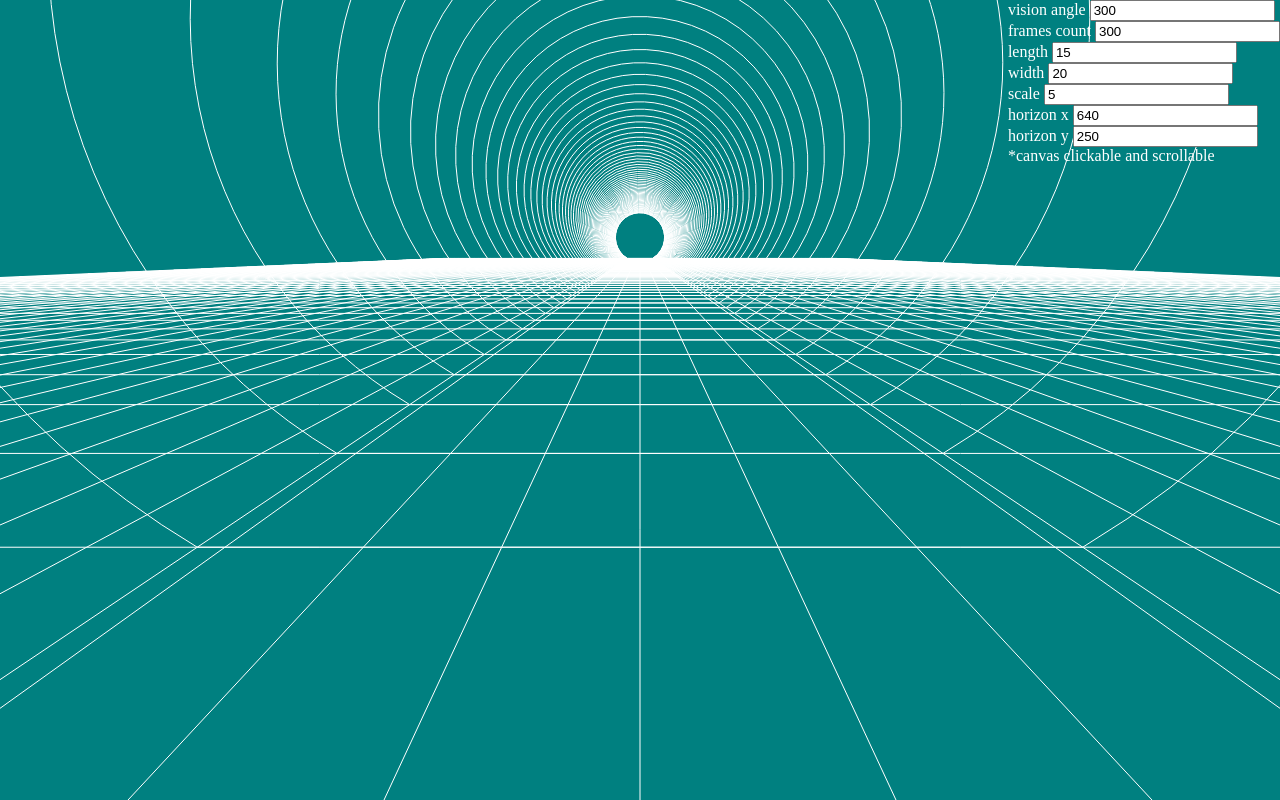
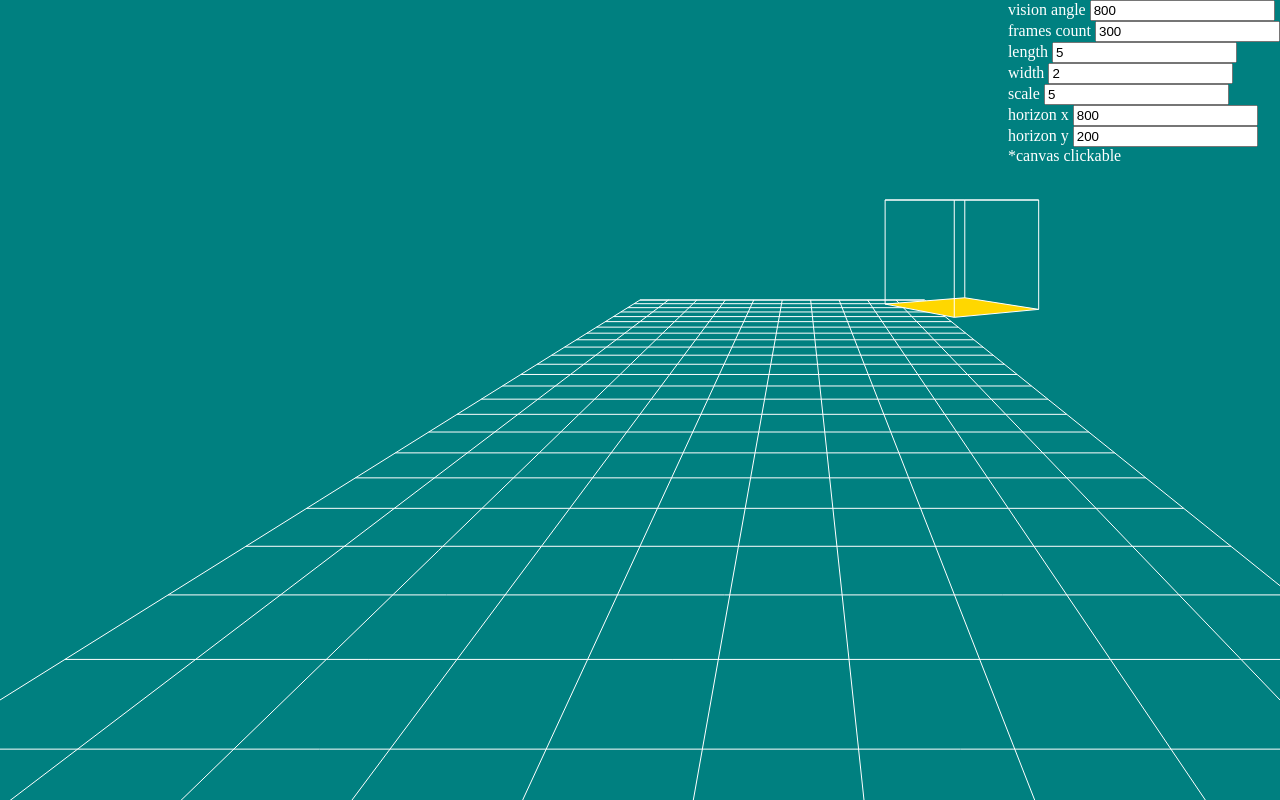
Before and after one commit to NookieGrey/perspective, a website with bundled scripts: page index.html in a window 1280 px wide. Built offline with nearby package versions, Linux system fonts and the light colour scheme.

Commit message:
refact cube Angle cube color WIP

```diff
--- a/Perspective.js
+++ b/Perspective.js
@@ -1,79 +1,35 @@
-function Solid() {
+import {Constants} from './defaultSettings.js';
 
-}
+Point.distanceY = function (distance) {
+  const OD_ = distance + Constants.pd;
 
-Solid.distanceY = function (distance) {
-    var X = distance + Settings.pd;
-    var x = distance;
-    var Y = Settings.canvasHeight - Settings.horizonY;
-    return Y * x / X;
+  return Constants.DD_ / OD_ * distance;
 };
 
-Solid.distanceX = function (distance, distanceY) {
-    var y = distanceY;
-    var Y = Settings.canvasHeight - Settings.horizonY;
-    var X = distance - Settings.horizonX;
-    return y / Y * X;
+Point.distanceX = function (distance, distanceY) {
+  // Constants.DD_ / (Constants.DD_ - distanceY) = (distance - Constants.horizonX) / (result - Constants.horizonX)
+  // (result - Constants.horizonX) = (distance - Constants.horizonX) / Constants.DD_ * (Constants.DD_ - distanceY)
+  // result = Constants.horizonX + (distance - Constants.horizonX) / Constants.DD_ * (Constants.DD_ - distanceY)
+
+  return Constants.horizonX + (distance - Constants.horizonX) / Constants.DD_ * (Constants.DD_ - distanceY);
 };
 
-Solid.distanceZ = function (H, distanceY) {
-    var Y = Settings.canvasHeight - Settings.horizonY;
-    var y = Y - distanceY;
-    return y / Y * H;
+Point.distanceZ = function (H, distance, distanceX) {
+  // (distance - Constants.horizonX) / (distanceY - Constants.horizonX) = H / result;
+  return H / (distance - Constants.horizonX) * (distanceX - Constants.horizonX)
 };
 
-function Point(x, y, z, options) {
-    this._x = x || 0;
-    this._y = y || 0;
-    this._z = z || 0;
-    this.options = options || {};
-    this.options.color = this.options.color || 'gold';
+export function Point(x, y, z = 0) {
+  const Y = Point.distanceY(y);
+  const X = Point.distanceX(x, Y);
 
-    var Y = Point.distanceY(y);
-    var X = Point.distanceX(x, Y);
+  const Z = Point.distanceZ(z,x, X);
 
-    var Z = Point.distanceZ(z, Y);
+  this.x = X;
+  this.y = Y;
+  this.z = z;
 
-    this.x = X;
-    this.y = Y;
-    this.z = Z;
-
-    this.X = x - X;
-    this.Y = Settings.canvasHeight - Y;
-    this.Z = Settings.canvasHeight - Y - Z;
+  this.X = X;
+  this.Y = Constants.canvasHeight - Y;
+  this.Z = Constants.canvasHeight - Y - Z;
 }
-
-for (var key in Solid) {
-    if (Solid.hasOwnProperty(key)) Point[key] = Solid[key]
-}
-
-Point.prototype.draw = function () {
-    ctx.fillStyle = 'gold';
-    ctx.beginPath();
-    ctx.arc(this.X, this.Z, 3, 0, Math.PI * 2, true);
-    ctx.fill();
-};
-
-Point.prototype.drawProjection = function () {
-    ctx.strokeStyle = this.options.color;
-    ctx.beginPath();
-    ctx.moveTo(this.X, this.Y);
-    ctx.lineTo(this.X, this.Z);
-    ctx.stroke();
-};
-
-function Segment(A, B, options) {
-    this._A = A;
-    this._B = B;
-
-    this.options = options || {};
-    this.options.color = this.options.color || 'gold';
-}
-
-Segment.prototype.draw = function () {
-    ctx.strokeStyle = this.options.color;
-    ctx.beginPath();
-    ctx.moveTo(this._A.x, this._B.z);
-    ctx.lineTo(this._B.x, this._B.z);
-    ctx.stroke();
-};
--- a/Settings.js
+++ /dev/null
@@ -1,9 +0,0 @@
-var Settings = {
-    horizonY: 250,
-    horizonX: 640,
-    frameCount: 300,
-    pd: 300,
-    mostDistanceX: 15,
-    mostDistanceY: 20,
-    scale: 5
-};
--- /dev/null
+++ b/defaultSettings.js
@@ -0,0 +1,17 @@
+export const Constants = {
+  "frameCount": 300,
+  "pd": 800,
+  "mostDistanceX": 5,
+  "mostDistanceY": 2,
+  "scale": 5
+}
+
+Constants.canvasWidth = window.innerWidth;
+Constants.canvasHeight = window.innerHeight;
+
+Constants.horizonX = 800 || Constants.canvasWidth / 2;
+Constants.horizonY = 200 || Constants.canvasHeight / 2;
+
+Constants.step = Constants.canvasWidth / Constants.scale;
+
+Constants.DD_ = Constants.canvasHeight - Constants.horizonY;
--- /dev/null
+++ b/form.js
@@ -0,0 +1,97 @@
+import {Constants} from "./defaultSettings.js";
+
+export function addListeners(canvas) {
+  var form;
+
+  document.addEventListener("DOMContentLoaded", function () {
+    var body = document.body;
+
+    body.appendChild(canvas);
+
+    form = document.getElementById('settings');
+    form.addEventListener('submit', function (event) {
+      event.preventDefault();
+    });
+
+    var $pd = form.pd;
+    $pd.value = Constants.pd;
+    $pd.addEventListener('change', function () {
+      var value = +this.value;
+      if (value > 0) {
+        Constants.pd = value;
+      }
+    });
+
+    var $frameCount = form['frame-count'];
+    $frameCount.value = Constants.frameCount;
+    $frameCount.addEventListener('change', function () {
+      var value = +this.value;
+      if (value > 0) {
+        Constants.frameCount = value;
+      }
+    });
+
+    var $distanceX = form['distance-x'];
+    $distanceX.value = Constants.mostDistanceX;
+    $distanceX.addEventListener('change', function () {
+      var value = +this.value;
+      if (value > 0) {
+        Constants.mostDistanceX = value;
+      }
+    });
+
+    var $distanceY = form['distance-y'];
+    $distanceY.value = Constants.mostDistanceY;
+    $distanceY.addEventListener('change', function () {
+      var value = +this.value;
+      if (value >= 0) {
+        Constants.mostDistanceY = value;
+      }
+    });
+
+    var $scale = form['scale'];
+    $scale.value = Constants.scale;
+    $scale.addEventListener('change', function () {
+      var value = +this.value;
+      if (value >= 0) {
+        Constants.scale = value;
+        Constants.step = Constants.canvasWidth / Constants.scale;
+      }
+    });
+
+    var $horizonX = form['horizon-x'];
+    $horizonX.value = Constants.horizonX;
+    $horizonX.addEventListener('change', function () {
+      Constants.horizonX = +this.value;
+    });
+
+    var $horizonY = form['horizon-y'];
+    $horizonY.value = Constants.horizonY;
+    $horizonY.addEventListener('change', function () {
+      Constants.horizonY = +this.value;
+    });
+
+    canvas.addEventListener('click', function (event) {
+      Constants.horizonY = event.layerY;
+      Constants.horizonX = event.layerX;
+
+      var $horizonX = form['horizon-x'];
+      $horizonX.value = Constants.horizonX;
+
+      var $horizonY = form['horizon-y'];
+      $horizonY.value = Constants.horizonY;
+
+      Constants.DD_ = Constants.canvasHeight - Constants.horizonY;
+    });
+    //
+    // canvas.addEventListener('wheel', function (event) {
+    //   var delta = event.deltaY > 0 ? 10 : -10;
+    //   var cpd = Constants.pd + delta;
+    //   if (cpd > 0) {
+    //     Constants.pd = cpd;
+    //   }
+    //   var $pd = form.pd;
+    //   $pd.value = Constants.pd;
+    // });
+  });
+}
--- a/index.js
+++ b/index.js
@@ -1,3 +1,7 @@
+import {Constants} from './defaultSettings.js';
+import {Point} from "./Perspective.js";
+import {addListeners} from "./form.js";
+
 CanvasRenderingContext2D.prototype.clear =
   CanvasRenderingContext2D.prototype.clear || function (preserveTransform) {
     if (preserveTransform) {
@@ -13,136 +17,42 @@ CanvasRenderingContext2D.prototype.clear =
   };
 
 
-Settings.canvasWidth = window.innerWidth;
-Settings.canvasHeight = window.innerHeight;
-Settings.step = Settings.canvasWidth / Settings.scale;
+const canvas = document.createElement('canvas');
+canvas.width = Constants.canvasWidth;
+canvas.height = Constants.canvasHeight;
 
-var canvas = document.createElement('canvas');
-canvas.width = Settings.canvasWidth;
-canvas.height = Settings.canvasHeight;
+const ctx = Constants.ctx = canvas.getContext("2d");
 
-var ctx = Settings.ctx = canvas.getContext("2d");
-var form;
-
-(function addListeners() {
-    document.addEventListener("DOMContentLoaded", function () {
-        var body = document.body;
-
-        body.appendChild(canvas);
-
-        form = document.getElementById('settings');
-        form.addEventListener('submit', function (event) {
-            event.preventDefault();
-        });
-
-        var $pd = form.pd;
-        $pd.value = Settings.pd;
-        $pd.addEventListener('change', function () {
-            var value = +this.value;
-            if (value > 0) {
-                Settings.pd = value;
-            }
-        });
-
-        var $frameCount = form['frame-count'];
-        $frameCount.value = Settings.frameCount;
-        $frameCount.addEventListener('change', function () {
-            var value = +this.value;
-            if (value > 0) {
-                Settings.frameCount = value;
-            }
-        });
-
-        var $distanceX = form['distance-x'];
-        $distanceX.value = Settings.mostDistanceX;
-        $distanceX.addEventListener('change', function () {
-            var value = +this.value;
-            if (value > 0) {
-                Settings.mostDistanceX = value;
-            }
-        });
-
-        var $distanceY = form['distance-y'];
-        $distanceY.value = Settings.mostDistanceY;
-        $distanceY.addEventListener('change', function () {
-            var value = +this.value;
-            if (value >= 0) {
-                Settings.mostDistanceY = value;
-            }
-        });
-
-        var $scale = form['scale'];
-        $scale.value = Settings.scale;
-        $scale.addEventListener('change', function () {
-            var value = +this.value;
-            if (value >= 0) {
-                Settings.scale = value;
-                Settings.step = Settings.canvasWidth / Settings.scale;
-            }
-        });
-
-        var $horizonX = form['horizon-x'];
-        $horizonX.value = Settings.horizonX;
-        $horizonX.addEventListener('change', function () {
-            Settings.horizonX = +this.value;
-        });
-
-        var $horizonY = form['horizon-y'];
-        $horizonY.value = Settings.horizonY;
-        $horizonY.addEventListener('change', function () {
-            Settings.horizonY = +this.value;
-        });
-
-        canvas.addEventListener('click', function (event) {
-            Settings.horizonY = event.layerY;
-            Settings.horizonX = event.layerX;
-
-            var $horizonX = form['horizon-x'];
-            $horizonX.value = Settings.horizonX;
-
-            var $horizonY = form['horizon-y'];
-            $horizonY.value = Settings.horizonY;
-        });
-
-        canvas.addEventListener('wheel', function (event) {
-            var delta = event.deltaY > 0 ? 10 : -10;
-            var cpd = Settings.pd + delta;
-            if (cpd > 0) {
-                Settings.pd = cpd;
-            }
-            var $pd = form.pd;
-            $pd.value = Settings.pd;
-        });
-    });
-})()
-
+addListeners(canvas);
 
 function draw(time) {
   ctx.clear();
 
-    var frame = (time) % Settings.frameCount;
-    var maxDistance = Settings.canvasWidth * Settings.mostDistanceX;
-    var count = Settings.scale * Settings.mostDistanceX;
+  const maxDistance = Constants.canvasWidth * Constants.mostDistanceX;
+  const count = Constants.scale * Constants.mostDistanceX;
 
-    var leftEnd = 0 - (Settings.mostDistanceY - 1) / 2 * Settings.canvasWidth;
-    var rightEnd = Settings.canvasWidth + (Settings.mostDistanceY - 1) / 2 * Settings.canvasWidth;
+  const leftEnd = 0 - (Constants.mostDistanceY - 1) / 2 * Constants.canvasWidth;
+  const rightEnd = Constants.canvasWidth + (Constants.mostDistanceY - 1) / 2 * Constants.canvasWidth;
 
   function getDistance(index) {
     if (index === count) return maxDistance;
-        var order = maxDistance * index / count;
+    const order = maxDistance * index / count;
 
-        var step = (1 - frame / Settings.frameCount) * Settings.step;
+    const frame = time % Constants.frameCount;
+    const step = (1 - frame / Constants.frameCount) * Constants.step;
     return order + step;
   }
+
+  const Z = -300;
 
   (function drawHorizonLines() {
     ctx.beginPath();
     ctx.strokeStyle = 'white';
-        for (var i = 0; i <= count; i++) {
-            var distance = getDistance(i);
+    for (let i = 0; i <= count; i++) {
+      const distance = getDistance(i);
 
-            var A = new Point(leftEnd, distance, 0);
-            var B = new Point(rightEnd, distance, 0);
+      const A = new Point(leftEnd, distance, Z);
+      const B = new Point(rightEnd, distance, Z);
       ctx.moveTo(A.X, A.Z);
       ctx.lineTo(B.X, B.Z);
     }
@@ -152,62 +62,218 @@ function draw(time) {
   (function drawVerticalLines() {
     ctx.beginPath();
     ctx.strokeStyle = 'white';
-        for (var c = leftEnd; c <= rightEnd; c += Settings.step) {
-            var A = new Point(c, 0, 0);
-            var B = new Point(c, Settings.mostDistanceX*Settings.canvasWidth, 0);
+    for (let c = leftEnd; c <= rightEnd; c += Constants.step) {
+      const A = new Point(c, 0, Z);
+      const B = new Point(c, Constants.mostDistanceX * Constants.canvasWidth, Z);
       ctx.moveTo(A.X, A.Z);
-            ctx.lineTo(B.X, B.Y);
+      ctx.lineTo(B.X, B.Z);
     }
     ctx.stroke();
   })();
 
+  const x = 1000;
+  const y = 600;
+  const z = 400;
+  const size = 200;
 
-    (function drawTunnel() {
+  function drawCubeMatrix(startX = 0, startY = 0, startZ = 0, size = 100,  xCount = 1, yCount = 1, zCount = 1) {
+    for (let ix = 0; ix < xCount; ix++) {
+      for (let iy = 0; iy < yCount; iy++) {
+        for (let iz = 0; iz < zCount; iz++) {
+          drawCube(startX + ix * size, startY + iy * size, startZ + iz * size, size);
+        }
+      }
+    }
+  }
+
+  // drawCubeMatrix(100,100,100, 200, 3, 3, 3)
+
+  // function getAngle(x, y) {
+  //   return 180 / Math.PI * Math.acos(x / y)
+  // }
+  //
+  // function getRelation(angle) {
+  //   return Math.cos(Math.PI / 180 * angle)
+  // }
+
+  const angle = (time / Constants.frameCount * 60) % 180;
+
+  // 600 frameCount = 10 seconds
+
+  drawCubeRectAngle(x, y, z, size, angle);
+
+  function drawCube(x, y, z, size) {
+    const leftDown = new Point(x, y, z);
+    const leftTop = new Point(x, y + size, z)
+    const rightDown = new Point(x + size, y, z)
+    const rightTop = new Point(x + size, y + size, z)
+
+    const leftDownZ = new Point(x, y, z + size);
+    const leftTopZ = new Point(x, y + size, z + size)
+    const rightDownZ = new Point(x + size, y, z + size)
+    const rightTopZ = new Point(x + size, y + size, z + size)
+
+    ctx.beginPath();
     ctx.strokeStyle = 'white';
 
-        var alpha = Math.PI / 180 * 59.2;
-        var height = Settings.canvasHeight * 2;
-        var left = Settings.canvasWidth / 2;
+    ctx.moveTo(leftDown.X, leftDown.Z);
 
+    ctx.lineTo(leftTop.X, leftTop.Z);
+    ctx.lineTo(rightTop.X, rightTop.Z);
+    ctx.lineTo(rightDown.X, rightDown.Z);
+    ctx.lineTo(leftDown.X, leftDown.Z);
 
-        ctx.beginPath();
+    ctx.moveTo(rightTop.X, rightTop.Z);
+    ctx.lineTo(rightTopZ.X, rightTopZ.Z);
 
-        var A = new Point(left - height * Math.cos(alpha), Settings.mostDistanceX*Settings.canvasWidth, 0);
-        var B = new Point(left + height * Math.cos(alpha), Settings.mostDistanceX*Settings.canvasWidth, 0);
-        // rails
-        ctx.moveTo(left - height * Math.cos(alpha), Settings.canvasHeight);
-        ctx.lineTo(A.X, A.Y);
+    ctx.moveTo(rightDown.X, rightDown.Z);
+    ctx.lineTo(rightDownZ.X, rightDownZ.Z);
 
-        ctx.moveTo(left + height * Math.cos(alpha), Settings.canvasHeight);
-        ctx.lineTo(B.X, B.Y);
+    ctx.moveTo(leftTop.X, leftTop.Z);
+    ctx.lineTo(leftTopZ.X, leftTopZ.Z);
+
+    ctx.moveTo(leftDown.X, leftDown.Z);
+    ctx.lineTo(leftDownZ.X, leftDownZ.Z);
+
+    ctx.moveTo(leftDownZ.X, leftDownZ.Z);
+
+    ctx.lineTo(leftTopZ.X, leftTopZ.Z);
+    ctx.lineTo(rightTopZ.X, rightTopZ.Z);
+    ctx.lineTo(rightDownZ.X, rightDownZ.Z);
+    ctx.lineTo(leftDownZ.X, leftDownZ.Z);
 
     ctx.stroke();
 
-        ctx.beginPath();
-        for (var y = 0; y <= count; y++) {
-            var O = new Point(left, getDistance(y), height);
 
-            var X = O.X;
-            var Y = O.Z;
-            var R = O.z;
-            var sagitta = R - R * Math.sin(alpha);
-            ctx.moveTo(X + R * Math.cos(alpha), Y + R * Math.sin(alpha) + sagitta);
-            ctx.arc(X, Y + sagitta, R, Math.PI - alpha, alpha, false);
   }
 
+  function drawCubeAngle(x, y, z, size, angle) {
+    // sin(a/2) = hipoDiff / (1√2*size)
+    const sinus = Math.sin(Math.PI / 180 * angle / 2);
+    const hipoDiff = (Math.sqrt(2) * size) * sinus;
+
+    const smallAngle = (180 - angle) / 2 - 45;
+
+    const xDiff = Math.cos(Math.PI / 180 * smallAngle) * hipoDiff;
+    const yDiff = Math.sin(Math.PI / 180 * smallAngle) * hipoDiff;
+
+    const halfSize = size / 2;
+
+    const centerX = x + halfSize;
+    const centerY = y + halfSize;
+    const centerZ = z + halfSize;
+
+    const leftDown = new Point(centerX - halfSize - yDiff, centerY - halfSize + xDiff, centerZ - halfSize);
+    const leftTop = new Point(centerX - halfSize + xDiff, centerY + halfSize + yDiff, centerZ - halfSize);
+    const rightTop = new Point(centerX + halfSize + yDiff, centerY + halfSize - xDiff, centerZ - halfSize);
+    const rightDown = new Point(centerX + halfSize - xDiff, centerY - halfSize - yDiff, centerZ - halfSize);
+
+    const leftDownZ = new Point(centerX - halfSize - yDiff, centerY - halfSize + xDiff, centerZ + halfSize);
+    const leftTopZ = new Point(centerX - halfSize + xDiff, centerY + halfSize + yDiff, centerZ + halfSize);
+    const rightTopZ = new Point(centerX + halfSize + yDiff, centerY + halfSize - xDiff, centerZ + halfSize);
+    const rightDownZ = new Point(centerX + halfSize - xDiff, centerY - halfSize - yDiff, centerZ + halfSize);
+
+    ctx.beginPath();
+    ctx.strokeStyle = 'white';
+
+    ctx.moveTo(leftDown.X, leftDown.Z);
+
+    ctx.lineTo(leftTop.X, leftTop.Z);
+    ctx.lineTo(rightTop.X, rightTop.Z);
+    ctx.lineTo(rightDown.X, rightDown.Z);
+    ctx.lineTo(leftDown.X, leftDown.Z);
+
+    ctx.moveTo(rightTop.X, rightTop.Z);
+    ctx.lineTo(rightTopZ.X, rightTopZ.Z);
+
+    ctx.moveTo(rightDown.X, rightDown.Z);
+    ctx.lineTo(rightDownZ.X, rightDownZ.Z);
+
+    ctx.moveTo(leftTop.X, leftTop.Z);
+    ctx.lineTo(leftTopZ.X, leftTopZ.Z);
+
+    ctx.moveTo(leftDown.X, leftDown.Z);
+    ctx.lineTo(leftDownZ.X, leftDownZ.Z);
+
+    ctx.moveTo(leftDownZ.X, leftDownZ.Z);
+
+    ctx.lineTo(leftTopZ.X, leftTopZ.Z);
+    ctx.lineTo(rightTopZ.X, rightTopZ.Z);
+    ctx.lineTo(rightDownZ.X, rightDownZ.Z);
+    ctx.lineTo(leftDownZ.X, leftDownZ.Z);
+
     ctx.stroke();
+  }
+  function drawCubeRectAngle(x, y, z, size, angle) {
+    // sin(a/2) = hipoDiff / (1√2*size)
+    const sinus = Math.sin(Math.PI / 180 * angle / 2);
+    const hipoDiff = (Math.sqrt(2) * size) * sinus;
 
-    })();
+    const smallAngle = (180 - angle) / 2 - 45;
 
+    const xDiff = Math.cos(Math.PI / 180 * smallAngle) * hipoDiff;
+    const yDiff = Math.sin(Math.PI / 180 * smallAngle) * hipoDiff;
+
+    const halfSize = size / 2;
+
+    const centerX = x + halfSize;
+    const centerY = y + halfSize;
+    const centerZ = z + halfSize;
+
+    const leftDown = new Point(centerX - halfSize - yDiff, centerY - halfSize + xDiff, centerZ - halfSize);
+    const leftTop = new Point(centerX - halfSize + xDiff, centerY + halfSize + yDiff, centerZ - halfSize);
+    const rightTop = new Point(centerX + halfSize + yDiff, centerY + halfSize - xDiff, centerZ - halfSize);
+    const rightDown = new Point(centerX + halfSize - xDiff, centerY - halfSize - yDiff, centerZ - halfSize);
+
+    const leftDownZ = new Point(centerX - halfSize - yDiff, centerY - halfSize + xDiff, centerZ + halfSize);
+    const leftTopZ = new Point(centerX - halfSize + xDiff, centerY + halfSize + yDiff, centerZ + halfSize);
+    const rightTopZ = new Point(centerX + halfSize + yDiff, centerY + halfSize - xDiff, centerZ + halfSize);
+    const rightDownZ = new Point(centerX + halfSize - xDiff, centerY - halfSize - yDiff, centerZ + halfSize);
+
+    ctx.beginPath();
+    ctx.strokeStyle = 'white';
+    ctx.fillStyle = 'gold';
+
+    ctx.moveTo(leftDown.X, leftDown.Z);
+
+    ctx.lineTo(leftTop.X, leftTop.Z);
+    ctx.lineTo(rightTop.X, rightTop.Z);
+    ctx.lineTo(rightDown.X, rightDown.Z);
+    ctx.lineTo(leftDown.X, leftDown.Z);
+    ctx.fill();
+
+
+    ctx.moveTo(rightTop.X, rightTop.Z);
+    ctx.lineTo(rightTopZ.X, rightTopZ.Z);
+
+    ctx.moveTo(rightDown.X, rightDown.Z);
+    ctx.lineTo(rightDownZ.X, rightDownZ.Z);
+
+    ctx.moveTo(leftTop.X, leftTop.Z);
+    ctx.lineTo(leftTopZ.X, leftTopZ.Z);
+
+    ctx.moveTo(leftDown.X, leftDown.Z);
+    ctx.lineTo(leftDownZ.X, leftDownZ.Z);
+
+    ctx.moveTo(leftDownZ.X, leftDownZ.Z);
+
+    ctx.lineTo(leftTopZ.X, leftTopZ.Z);
+    ctx.lineTo(rightTopZ.X, rightTopZ.Z);
+    ctx.lineTo(rightDownZ.X, rightDownZ.Z);
+    ctx.lineTo(leftDownZ.X, leftDownZ.Z);
+
+    ctx.stroke();
+  }
 }
 
 requestAnimationFrame = requestAnimationFrame || mozRequestAnimationFrame || webkitRequestAnimationFrame || msRequestAnimationFrame;
 
-//draw(0);
-//
-var stop = false;
-var time = 0;
+// draw(0);
+
+let stop = false;
+let time = 0;
 loop();
+
 function loop() {
   if (!stop) {
     time++;
--- a/package.json
+++ b/package.json
@@ -1,6 +1,6 @@
 {
   "name": "perspective",
-  "version": "0.0.1",
+  "version": "0.0.2",
   "description": "3D simulation on 2D canvas",
   "main": "index.html",
   "author": "Gaguliya Nugzar",
```
Also changed, not shown: distanceXYZ.js (deleted, +0 -31 lines), index.html (+3 -4 lines), cubeAngle.jpg (added), distanceX.jpg (added), distanceY.jpg (added), distanceZ.jpg (added). Lines whose indentation alone changed are shown as unchanged.
